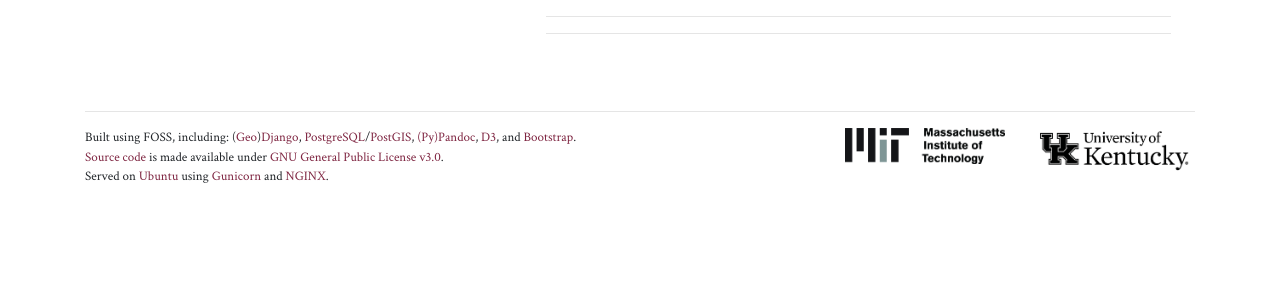
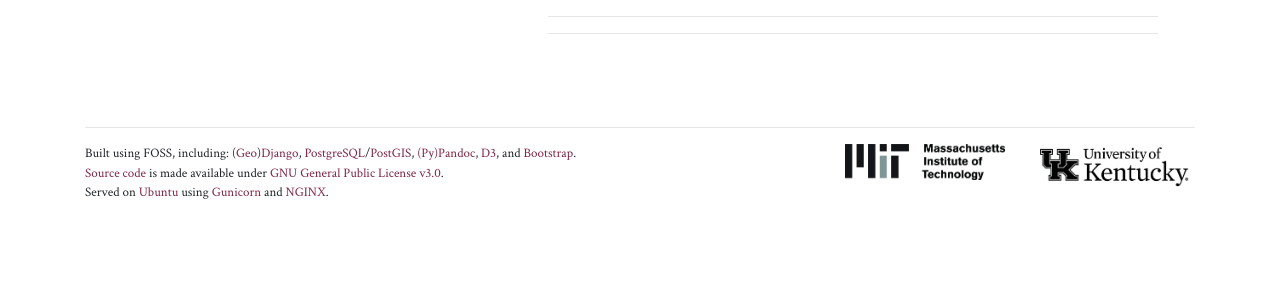
Before and after one commit to ericrobskyhuntley/ericrobskyhuntley.org, a Django app: template prof_site/blog/templates/blog/author_detail.html in a window 1280 px wide. Shown: the part 56-356 px from the top of the page. Run offline with Django 3.2, Linux system fonts and the light colour scheme; the template is opened without the code that fills it, so the values that code supplies are empty; some libraries are stand-ins or nearby versions.

Commit message:
fix page padding at margins

```diff
--- a/prof_site/blog/templates/blog/author_detail.html
+++ b/prof_site/blog/templates/blog/author_detail.html
@@ -33,6 +33,8 @@
     {% if author_detail.pgp %}
       <code>pgp: {{ author_detail.pgp }}</code>
     {% endif %}
+    </div>
+    <div class="container">
     {% if author_detail.vita %}
       <hr>
       <a href="{{ author_detail.vita.url }}"><button type="button" class="btn btn-primary btn-lg btn-block">Curriculum vita.</button></a>
--- a/prof_site/blog/templates/blog/base.html
+++ b/prof_site/blog/templates/blog/base.html
@@ -34,9 +34,12 @@
           </div>
         </li>
       </ul>
+    </div>
   </nav>
   <div id="content">
+    <div class="container-fluid">
     {% block content %}{% endblock %}
+    </div>
   </div>
     <!-- Footer -->
   <footer class="page-footer font-small pt-4">
```
Lines whose indentation alone changed are shown as unchanged.
